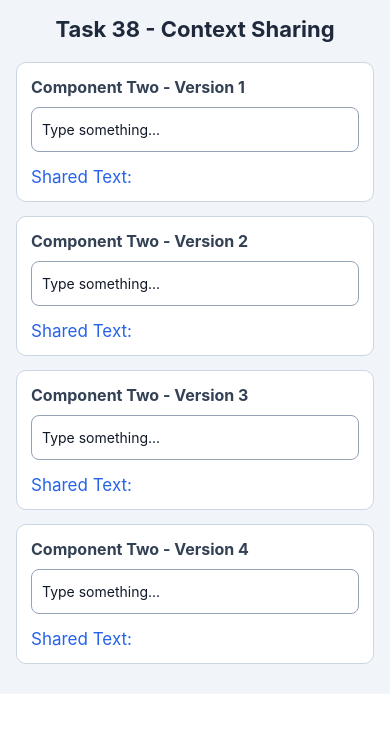
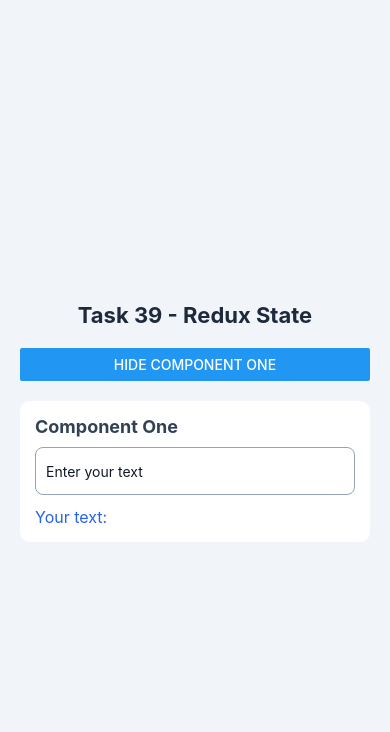
Before and after one commit to mohm-518/JoVision-react-native-tasks, a React Native app: screen / in a window 390 px wide. Shown: the top 732 px of the page. Built offline with nearby package versions, Linux system fonts and the light colour scheme.

Commit message:
Add Task 39

```diff
--- a/App.tsx
+++ b/App.tsx
@@ -1,13 +1,13 @@
+
 import React from 'react';
-import {View} from 'react-native';
-import Task38 from './Tasks/Task38';
+import {Provider} from 'react-redux';
+import store from './Redux/store';
+import Task39 from './Tasks/Task39';
 
-const App = () => {
+export default function App() {
   return (
-    <View style={{flex: 1}}>
-      <Task38 />
-    </View>
+    <Provider store={store}>
+      <Task39 />
+    </Provider>
   );
-};
-
-export default App;
+}
--- /dev/null
+++ b/Redux/store.js
@@ -0,0 +1,11 @@
+
+import {configureStore} from '@reduxjs/toolkit';
+import textReducer from './textSlice';
+
+const store = configureStore({
+  reducer: {
+    text: textReducer,
+  },
+});
+
+export default store;
--- /dev/null
+++ b/Redux/textSlice.js
@@ -0,0 +1,18 @@
+
+import {createSlice} from '@reduxjs/toolkit';
+
+const textSlice = createSlice({
+  name: 'text',
+  initialState: {
+    value: '',
+  },
+  reducers: {
+    setText: (state, action) => {
+      state.value = action.payload;
+    },
+  },
+});
+
+export const {setText} = textSlice.actions;
+
+export default textSlice.reducer;
--- /dev/null
+++ b/Tasks/Task39.js
@@ -0,0 +1,94 @@
+
+import React, {useState} from 'react';
+import {
+  View,
+  Text,
+  TextInput,
+  Button,
+  StyleSheet,
+} from 'react-native';
+
+import {useSelector, useDispatch} from 'react-redux';
+import {setText} from '../Redux/textSlice';
+
+// Component One
+function ComponentOne() {
+  const text = useSelector(state => state.text.value);
+  const dispatch = useDispatch();
+
+  return (
+    <View style={styles.card}>
+      <Text style={styles.label}>Component One</Text>
+
+      <TextInput
+        style={styles.input}
+        placeholder="Enter your text"
+        value={text}
+        onChangeText={value => dispatch(setText(value))}
+      />
+
+      <Text style={styles.result}>Your text: {text}</Text>
+    </View>
+  );
+}
+
+// Main Component
+export default function Task39() {
+  const [isVisible, setIsVisible] = useState(true);
+
+  return (
+    <View style={styles.container}>
+      <Text style={styles.title}>
+        Task 39 - Redux State
+      </Text>
+
+      <Button
+        title={isVisible ? 'Hide Component One' : 'Show Component One'}
+        onPress={() => setIsVisible(previous => !previous)}
+      />
+
+      {isVisible && <ComponentOne />}
+    </View>
+  );
+}
+
+const styles = StyleSheet.create({
+  container: {
+    flex: 1,
+    padding: 20,
+    justifyContent: 'center',
+    backgroundColor: '#f1f5f9',
+  },
+  title: {
+    fontSize: 22,
+    fontWeight: 'bold',
+    textAlign: 'center',
+    marginBottom: 20,
+    color: '#1e293b',
+  },
+  card: {
+    marginTop: 20,
+    padding: 15,
+    backgroundColor: '#ffffff',
+    borderRadius: 10,
+  },
+  label: {
+    fontSize: 18,
+    fontWeight: 'bold',
+    marginBottom: 10,
+    color: '#334155',
+  },
+  input: {
+    borderWidth: 1,
+    borderColor: '#94a3b8',
+    borderRadius: 8,
+    paddingHorizontal: 10,
+    height: 48,
+    color: '#111827',
+  },
+  result: {
+    marginTop: 12,
+    fontSize: 16,
+    color: '#2563eb',
+  },
+});
--- a/package.json
+++ b/package.json
@@ -12,10 +12,12 @@
   "dependencies": {
     "@react-native-async-storage/async-storage": "^3.1.1",
     "@react-native/new-app-screen": "0.87.1",
+    "@reduxjs/toolkit": "^2.13.0",
     "react": "19.2.3",
     "react-native": "0.87.1",
     "react-native-safe-area-context": "^5.5.2",
-    "react-native-video": "^6.19.3"
+    "react-native-video": "^6.19.3",
+    "react-redux": "^9.3.0"
   },
   "devDependencies": {
     "@babel/core": "^7.25.2",
```
Also changed, not shown: 1 other file (tests, documents, lock files or other folders).
